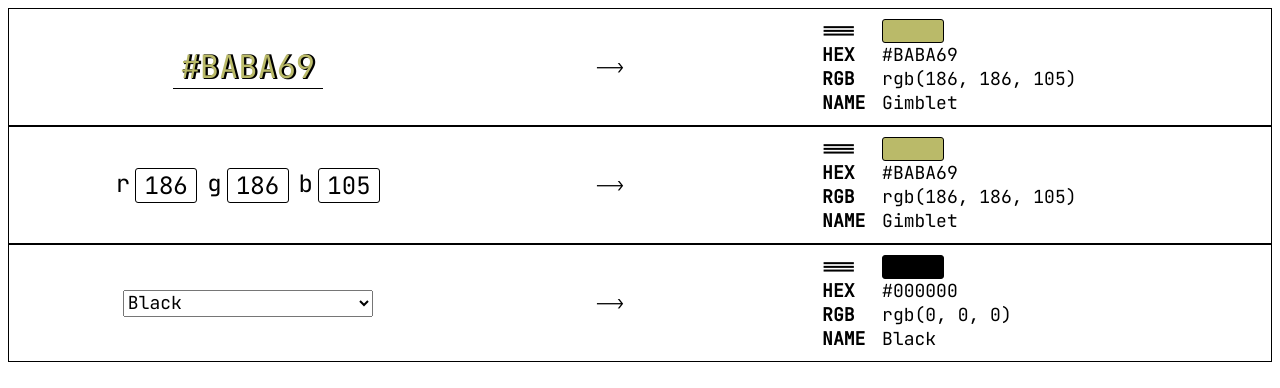
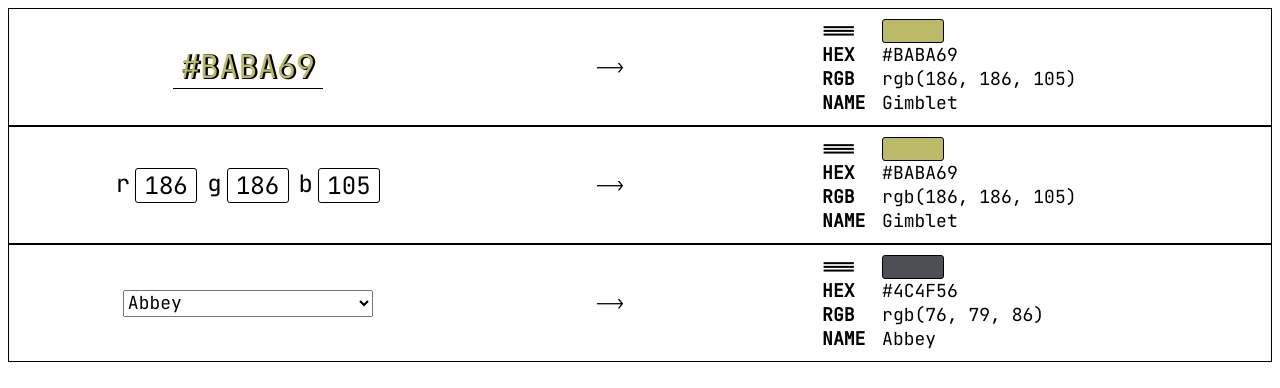
Before and after one commit to catchthirtythree/colour-naming, a React (Create React App) app in the folder cn-gui/: page / in a window 1280 px wide. Shown: the top 388 px of the page. Built offline with nearby package versions, Linux system fonts and the light colour scheme.

Commit message:
Sort colour pairs by string name.

```diff
--- a/cn-gui/src/components/Name.css
+++ b/cn-gui/src/components/Name.css
@@ -17,6 +17,7 @@ div#Name_container div#input-container {
 }
 
 div#Name_container div#input-container select#colour-selector {
+  cursor: pointer;
   font-family: 'JetBrains Mono Regular';
   font-size: 18px;
   text-overflow: ellipsis;
--- a/cn-gui/src/components/Name.tsx
+++ b/cn-gui/src/components/Name.tsx
@@ -5,17 +5,18 @@ import './Name.css';
 import { IColourInfo } from '../types/colour-info';
 import { ALL_PAIRS, IColourPair } from '../types/colour-pair';
 import { Info } from './Info';
+import { sortArray } from '../utils/sort';
 
 export function Name(): ReactElement<any, any> {
-  const DEFAULT_COLOUR_NAME = 'Gimblet';
-
-  const [colourName, setColourName] = useState<string>(DEFAULT_COLOUR_NAME);
-  const [colourPairs, setColourPairs] = useState<IColourPair[]>(ALL_PAIRS);
-
+  const [colourPairs] = useState<IColourPair[]>(
+    sortArray(ALL_PAIRS, (item1: IColourPair, item2: IColourPair) => {
+      return item1.name.localeCompare(item2.name);
+    })
+  );
   const [colourInfo, setColourInfo] = useState<IColourInfo>({
-    hex: '#000000',
-    rgb: 'rgb(0, 0, 0)',
-    name: 'Black',
+    hex: '#4C4F56',
+    rgb: 'rgb(76, 79, 86)',
+    name: 'Abbey',
   });
 
   const handleColourChange = async (colourName: string) => {
@@ -39,8 +40,7 @@ export function Name(): ReactElement<any, any> {
           onChange={(event) => {
             let currentValue = event.target.value;
             let index = Number(currentValue);
-            let pair = ALL_PAIRS[index];
-            console.log(pair, pair.getRGB(), pair.toStringHex());
+            let pair = colourPairs[index];
             handleColourChange(pair.name);
           }}
         >
```
